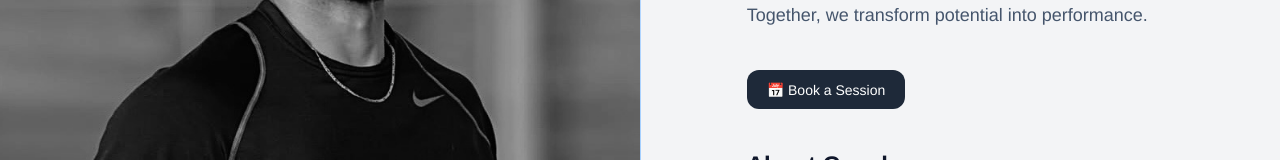
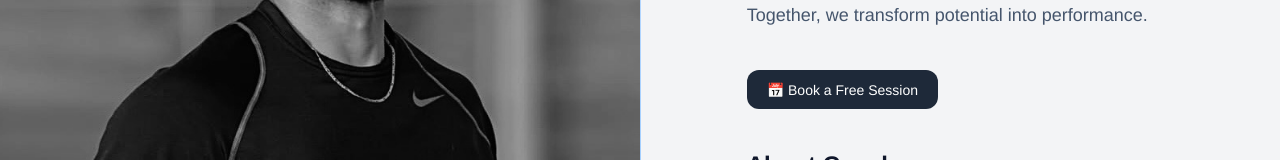
Before and after one commit to aakash-01-1996/tenke-proathlete, a Next.js app in the folder frontend/: page / in a window 1280 px wide. Shown: the part 320-480 px from the top of the page. Built offline with nearby package versions, Linux system fonts and the light colour scheme; no server answers.

Commit message:
Fix: Free Session

```diff
--- a/frontend/app/page.tsx
+++ b/frontend/app/page.tsx
@@ -61,7 +61,7 @@ export default async function Home() {
               className="inline-flex items-center bg-gray-800 text-white text-sm font-medium rounded-xl hover:bg-gray-700 transition"
               style={{ padding: '0.6rem 1.25rem' }}
             >
-              📅 Book a Session
+              📅 Book a Free Session
             </Link>
           </div>
 
```
Also changed, not shown: 1 other file (tests, documents, lock files or other folders).
